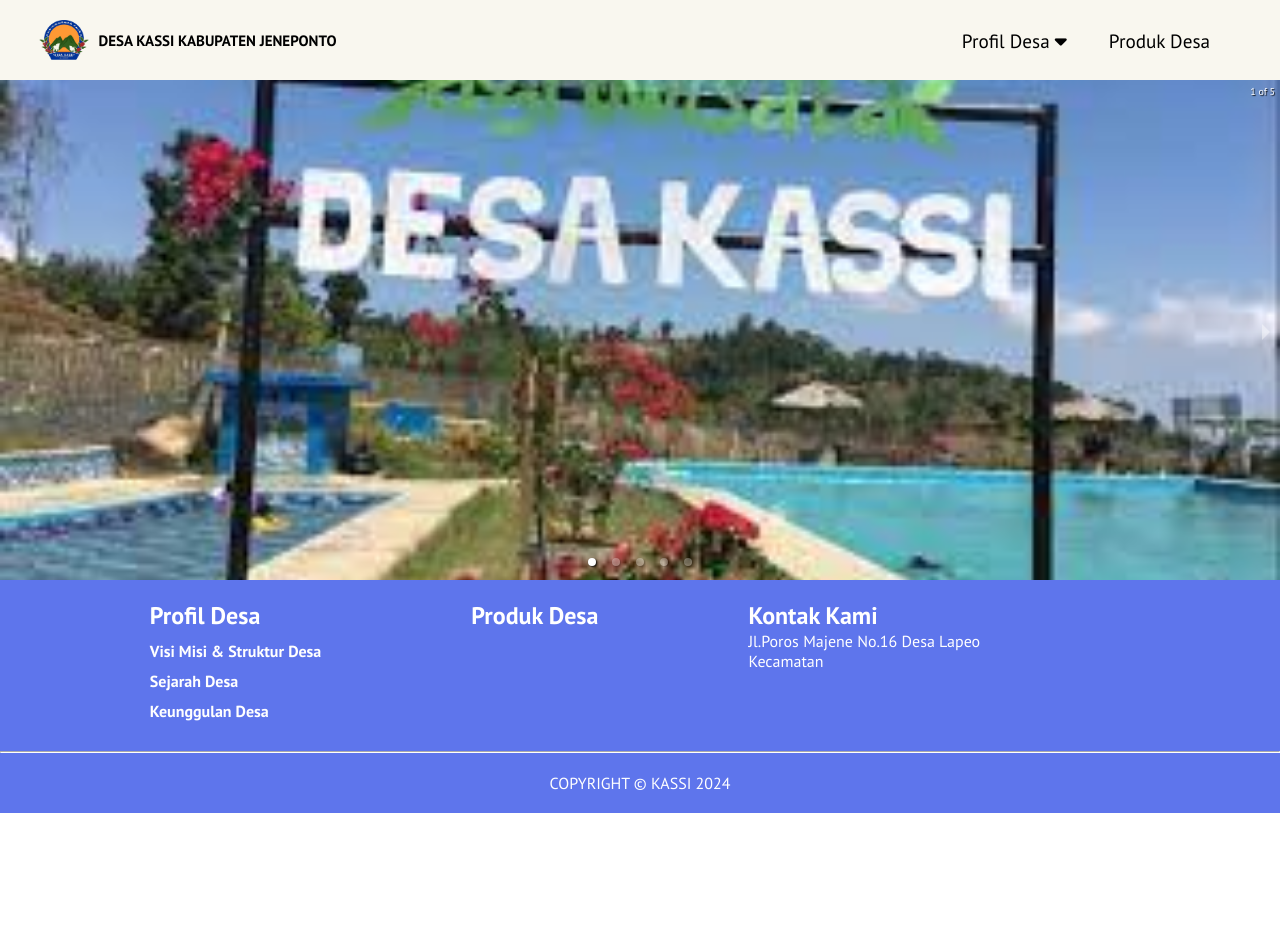
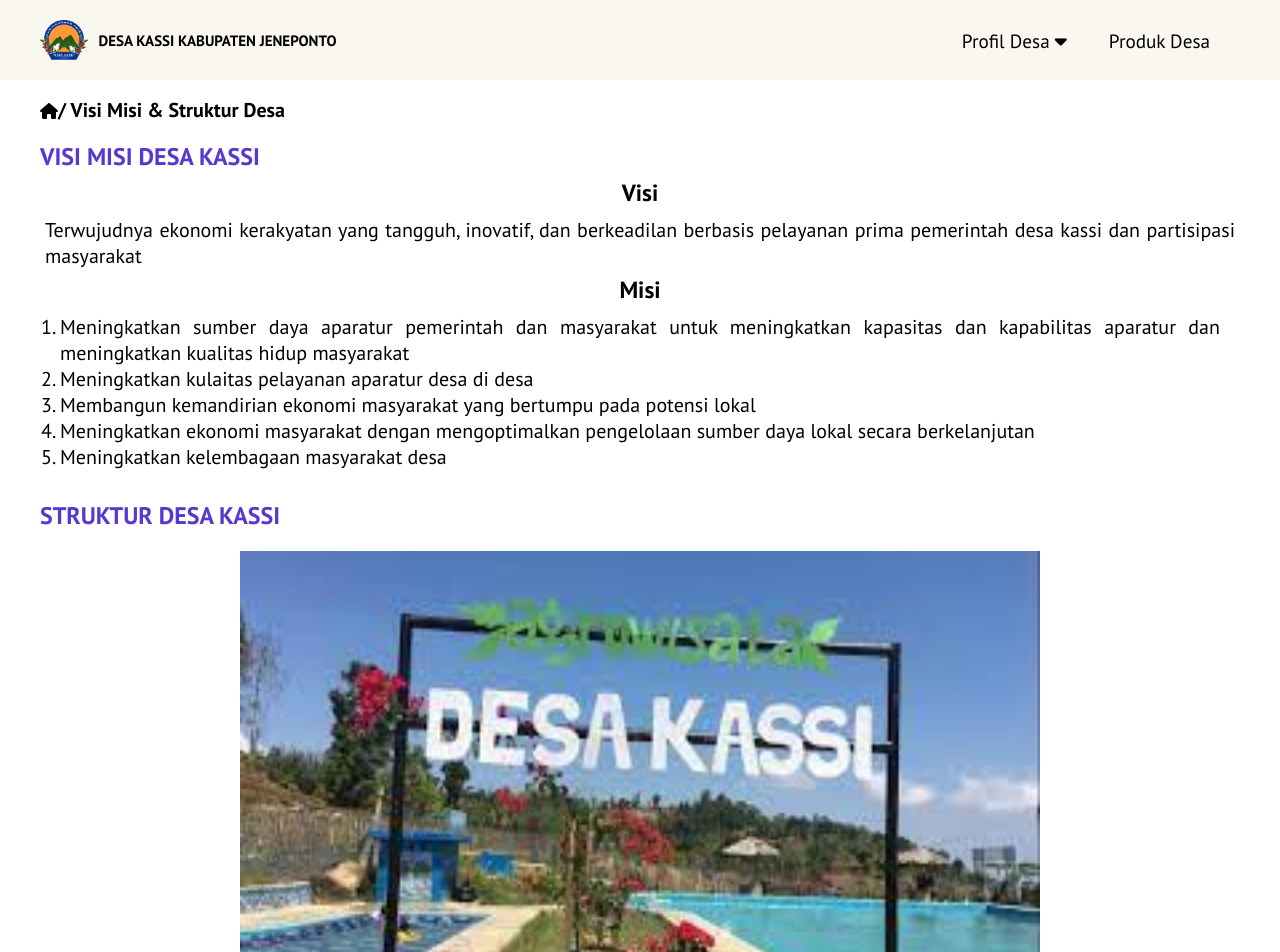
Before and after one commit to ammaru02/projek-magang, a React (Create React App) app in the folder client/: page /visimisi in a window 1280 px wide. Shown: the top 952 px of the page. Before the commit the page ends 813 px from the top, so only its background shows below. Built offline with nearby package versions, Linux system fonts and the light colour scheme.

Commit message:
content visimisi

```diff
--- a/client/src/components/banner/Banner.css
+++ b/client/src/components/banner/Banner.css
@@ -12,3 +12,11 @@
 .main-carousel img{
     object-fit: cover;
 }
+
+@media screen and (max-width: 768px) {
+    .main-carousel img {
+        width: 100%; /* Gambar akan mengambil lebar maksimum dari layar */
+        max-height: 300px; /* Tinggi gambar akan disesuaikan untuk menjaga aspek rasio */
+    }
+
+}
--- a/client/src/components/banner/Banner.js
+++ b/client/src/components/banner/Banner.js
@@ -15,21 +15,21 @@ const Banner = ()=>{
         <>
         <Carousel className="main-carousel" showThumbs={false}>
                 <div>
-                    <img src={image1} height="500px" width="200px" />
+                    <img src={image1} height="550px" width="200px" />
 
                 </div>
                 <div>
-                    <img src={image2} height="500px" width="200px" />
+                    <img src={image2} height="550px" width="200px" />
 
                 </div>
                 <div>
-                    <img src={image3} height="500px" width="200px" />
+                    <img src={image3} height="550px" width="200px" />
                 </div>
                 <div>
-                    <img src={image4} height="500px" width="200px" />
+                    <img src={image4} height="550px" width="200px" />
                 </div>
                 <div>
-                    <img src={image5} height="500px" width="200px" />
+                    <img src={image5} height="550px" width="200px" />
                 </div>
             </Carousel>
         </>
--- a/client/src/components/blog/BlogPost.css
+++ b/client/src/components/blog/BlogPost.css
@@ -34,7 +34,7 @@
   }
 
   .blog-post img {
-    width: 50%; /* Lebar gambar sesuai dengan lebar konten utama */
+    width: 80%; /* Lebar gambar sesuai dengan lebar konten utama */
     height: 200px;
   }
 
@@ -112,8 +112,8 @@
     }
 
     .blog-post img {
-      width: 70%; /* Lebar gambar 100% pada layar kecil */
-      height: 300px;
+      max-width: 70%; /* Lebar gambar 100% pada layar kecil */
+      max-height: 300px;
     }
 
     .sidebar {
@@ -131,8 +131,8 @@
     }
 
     .recent-post-item img {
-      width: 60%; /* Lebar gambar 100% pada layar kecil */
-      height: auto;
+      max-width: 100%; /* Lebar gambar 100% pada layar kecil */
+      max-height: auto;
       margin-right: 0; /* Hapus margin kanan pada gambar pada layar kecil */
       margin-bottom: 10px; /* Tambahkan margin bottom pada gambar pada layar kecil */
     }
--- /dev/null
+++ b/client/src/components/pages/Visimisi.css
@@ -0,0 +1,5 @@
+.pages-visimisi{
+    display: flex;
+    flex-direction: column;
+    min-height: 100vh;
+}
--- a/client/src/components/pages/Visimisi.js
+++ b/client/src/components/pages/Visimisi.js
@@ -1,13 +1,14 @@
 import React from 'react'
 import Navbar from '../header/Navbar'
-import Banner from '../banner/Banner'
 import Footer from '../footer/Footer'
+import VisimisiStruktu from '../visimisi-struktur/VisimisiStruktur'
+import './Visimisi.css';
 
 export default function Visimisi() {
   return (
-    <div>
+    <div className='pages-visimisi'>
       <Navbar/>
-      <Banner/>
+      <VisimisiStruktu/>
       <Footer/>
     </div>
   )
--- /dev/null
+++ b/client/src/components/visimisi-struktur/VisimisiStruktur.css
@@ -0,0 +1,48 @@
+.page-visimisi{
+    margin-top: 100px;
+    width: 100%;
+}
+.teks-icon{
+    display: inline-block;
+    font-size: 20px;
+}
+.title-visimisi{
+    margin-top: 20px;
+    color: #5739CF;
+}
+.visimisi-isi{
+    margin-top: 5px;
+    width: 100%;
+    text-align: center;
+    font-size: 20px;
+}
+.deskripsi-visimisi{
+    text-align: justify;
+    margin-left: 5px;
+    margin-right: 5px;
+    margin-top: 10px;
+}
+.list-misi{
+    text-align: justify;
+    margin-left: 20px;
+    margin-right: 20px;
+    margin-bottom: 10px;
+    margin-top: 10px;
+}
+.page-struktur{
+    margin-top: 20px;
+    margin-bottom: 20px;
+    width: 100%;
+    text-align: center;
+}
+.title-struktur{
+    color: #5739CF;
+    text-align: justify;
+}
+.image-struktur{
+    width: 800px;
+    height: 500px;
+    margin-bottom: 20px;
+    margin-top: 20px;
+    display: inline-block;
+}
--- /dev/null
+++ b/client/src/components/visimisi-struktur/VisimisiStruktur.js
@@ -0,0 +1,38 @@
+import React from "react";
+import './VisimisiStruktur.css'
+import image1 from '../image/Banner1.jpeg'
+
+const VisimisiStruktu = ()=>{
+    return(
+        <>
+            <div className="container">
+                <div className="page-visimisi">
+                    <i class="fa-solid fa-house"><p className="teks-icon">/ Visi Misi & Struktur Desa</p></i>
+                    <h2 className="title-visimisi">VISI MISI DESA KASSI</h2>
+                </div>
+                <div className="visimisi-isi">
+                    <h3>Visi</h3>
+                    <p className="deskripsi-visimisi">
+                    Terwujudnya ekonomi kerakyatan yang tangguh, inovatif, dan berkeadilan berbasis pelayanan prima pemerintah desa kassi dan partisipasi masyarakat
+                    </p>
+                </div>
+                <div className="visimisi-isi">
+                    <h3>Misi</h3>
+                    <ol className="list-misi">
+                        <li><p>Meningkatkan sumber daya aparatur pemerintah dan masyarakat untuk meningkatkan kapasitas dan kapabilitas aparatur dan meningkatkan kualitas hidup masyarakat</p></li>
+                        <li><p>Meningkatkan kulaitas pelayanan aparatur desa di desa</p></li>
+                        <li><p>Membangun kemandirian ekonomi masyarakat yang bertumpu pada potensi lokal</p></li>
+                        <li><p>Meningkatkan ekonomi masyarakat dengan mengoptimalkan pengelolaan sumber daya lokal secara berkelanjutan</p></li>
+                        <li><p>Meningkatkan kelembagaan masyarakat desa</p></li>
+                    </ol>
+                </div>
+                <div className="page-struktur">
+                    <h2 className="title-struktur">STRUKTUR DESA KASSI</h2>
+                    <img src={image1} alt="struktur" className="image-struktur"/>
+                </div>
+            </div>
+        </>
+    )
+}
+
+export default VisimisiStruktu;
```
